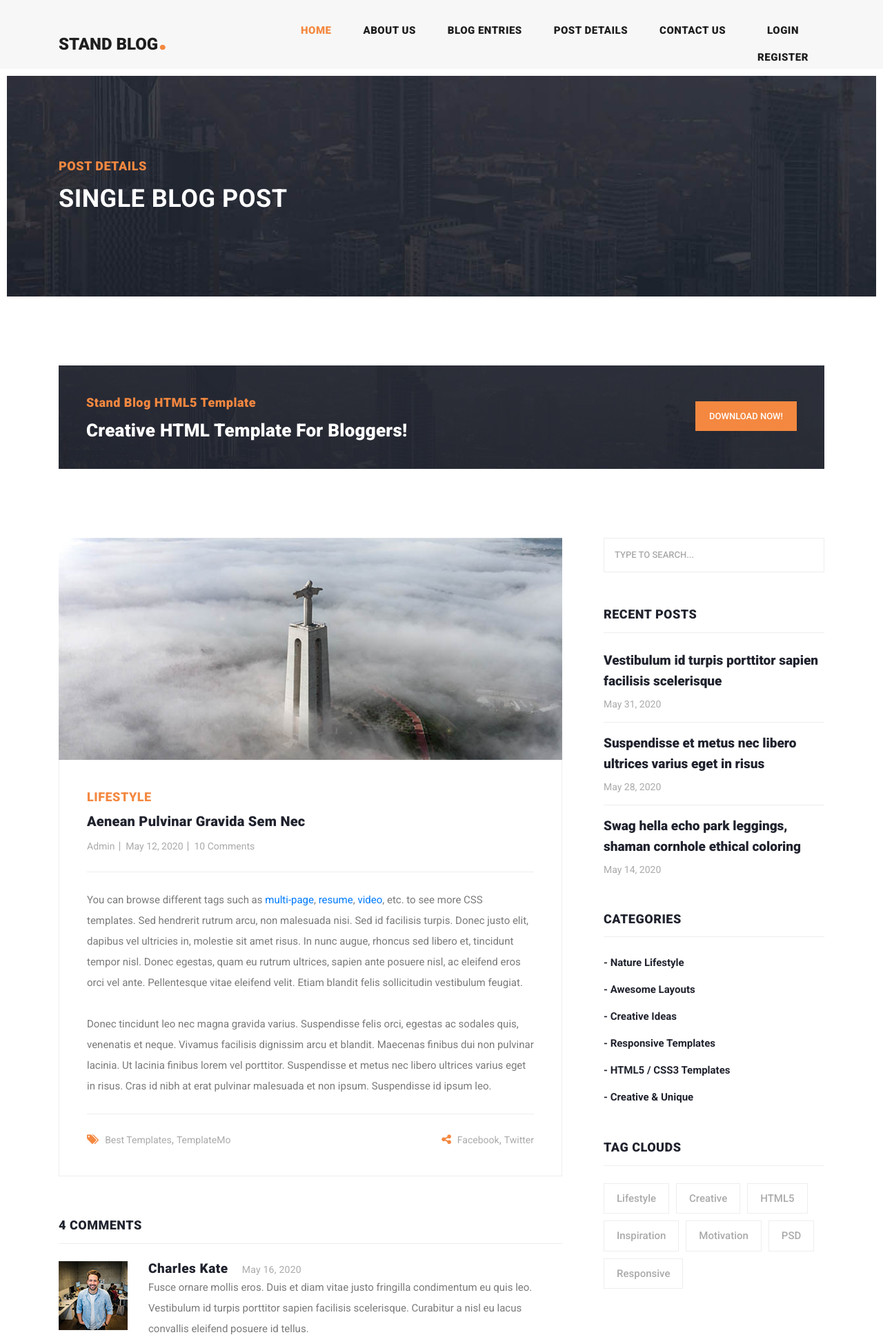
After one commit to Denizrazpoush/Proweblog, a Django app: template blog_app/templates/blog_app/post-details.html in a window 1280 px wide. The commit adds this page. Shown: the top 1939 px of the page at 69% size. Run offline with Django 3.2, Linux system fonts and the light colour scheme; the template is opened without the code that fills it, so the values that code supplies are empty; some libraries are stand-ins or nearby versions.

Commit message:
post detail

```diff
--- /dev/null
+++ b/blog_app/templates/blog_app/post-details.html
@@ -0,0 +1,253 @@
+{% extends "home_app/base.html" %}
+{% load static %}
+
+
+    {% block content %}
+    <!-- Page Content -->
+    <!-- Banner Starts Here -->
+    <div class="heading-page header-text">
+      <section class="page-heading">
+        <div class="container">
+          <div class="row">
+            <div class="col-lg-12">
+              <div class="text-content">
+                <h4>Post Details</h4>
+                <h2>Single blog post</h2>
+              </div>
+            </div>
+          </div>
+        </div>
+      </section>
+    </div>
+
+    <!-- Banner Ends Here -->
+
+    <section class="call-to-action">
+      <div class="container">
+        <div class="row">
+          <div class="col-lg-12">
+            <div class="main-content">
+              <div class="row">
+                <div class="col-lg-8">
+                  <span>Stand Blog HTML5 Template</span>
+                  <h4>Creative HTML Template For Bloggers!</h4>
+                </div>
+                <div class="col-lg-4">
+                  <div class="main-button">
+                    <a rel="nofollow" href="https://templatemo.com/tm-551-stand-blog" target="_parent">Download Now!</a>
+                  </div>
+                </div>
+              </div>
+            </div>
+          </div>
+        </div>
+      </div>
+    </section>
+
+
+    <section class="blog-posts grid-system">
+      <div class="container">
+        <div class="row">
+          <div class="col-lg-8">
+            <div class="all-blog-posts">
+              <div class="row">
+                <div class="col-lg-12">
+                  <div class="blog-post">
+                    <div class="blog-thumb">
+                      <img src="{% static "home_app/images/blog-post-02.jpg" %}" alt="">
+                    </div>
+                    <div class="down-content">
+                      <span>Lifestyle</span>
+                      <a href="post-details.html"><h4>Aenean pulvinar gravida sem nec</h4></a>
+                      <ul class="post-info">
+                        <li><a href="#">Admin</a></li>
+                        <li><a href="#">May 12, 2020</a></li>
+                        <li><a href="#">10 Comments</a></li>
+                      </ul>
+                      <p>You can browse different tags such as <a rel="nofollow" href="https://templatemo.com/tag/multi-page" target="_parent">multi-page</a>, <a rel="nofollow" href="https://templatemo.com/tag/resume" target="_parent">resume</a>, <a rel="nofollow" href="https://templatemo.com/tag/video" target="_parent">video</a>, etc. to see more CSS templates. Sed hendrerit rutrum arcu, non malesuada nisi. Sed id facilisis turpis. Donec justo elit, dapibus vel ultricies in, molestie sit amet risus. In nunc augue, rhoncus sed libero et, tincidunt tempor nisl. Donec egestas, quam eu rutrum ultrices, sapien ante posuere nisl, ac eleifend eros orci vel ante. Pellentesque vitae eleifend velit. Etiam blandit felis sollicitudin vestibulum feugiat.
+                      <br><br>Donec tincidunt leo nec magna gravida varius. Suspendisse felis orci, egestas ac sodales quis, venenatis et neque. Vivamus facilisis dignissim arcu et blandit. Maecenas finibus dui non pulvinar lacinia. Ut lacinia finibus lorem vel porttitor. Suspendisse et metus nec libero ultrices varius eget in risus. Cras id nibh at erat pulvinar malesuada et non ipsum. Suspendisse id ipsum leo.</p>
+                      <div class="post-options">
+                        <div class="row">
+                          <div class="col-6">
+                            <ul class="post-tags">
+                              <li><i class="fa fa-tags"></i></li>
+                              <li><a href="#">Best Templates</a>,</li>
+                              <li><a href="#">TemplateMo</a></li>
+                            </ul>
+                          </div>
+                          <div class="col-6">
+                            <ul class="post-share">
+                              <li><i class="fa fa-share-alt"></i></li>
+                              <li><a href="#">Facebook</a>,</li>
+                              <li><a href="#"> Twitter</a></li>
+                            </ul>
+                          </div>
+                        </div>
+                      </div>
+                    </div>
+                  </div>
+                </div>
+                <div class="col-lg-12">
+                  <div class="sidebar-item comments">
+                    <div class="sidebar-heading">
+                      <h2>4 comments</h2>
+                    </div>
+                    <div class="content">
+                      <ul>
+                        <li>
+                          <div class="author-thumb">
+                            <img src="{% static "home_app/images/comment-author-01.jpg" %}" alt="" >
+                          </div>
+                          <div class="right-content">
+                            <h4>Charles Kate<span>May 16, 2020</span></h4>
+                            <p>Fusce ornare mollis eros. Duis et diam vitae justo fringilla condimentum eu quis leo. Vestibulum id turpis porttitor sapien facilisis scelerisque. Curabitur a nisl eu lacus convallis eleifend posuere id tellus.</p>
+                          </div>
+                        </li>
+                        <li class="replied">
+                          <div class="author-thumb">
+                            <img src="{% static "home_app/images/comment-author-02.jpg" %}" alt="">
+                          </div>
+                          <div class="right-content">
+                            <h4>Thirteen Man<span>May 20, 2020</span></h4>
+                            <p>In porta urna sed venenatis sollicitudin. Praesent urna sem, pulvinar vel mattis eget.</p>
+                          </div>
+                        </li>
+                        <li>
+                          <div class="author-thumb">
+                            <img src="{% static "home_app/images/comment-author-03.jpg" %}" alt="">
+                          </div>
+                          <div class="right-content">
+                            <h4>Belisimo Mama<span>May 16, 2020</span></h4>
+                            <p>Nullam nec pharetra nibh. Cras tortor nulla, faucibus id tincidunt in, ultrices eget ligula. Sed vitae suscipit ligula. Vestibulum id turpis volutpat, lobortis turpis ac, molestie nibh.</p>
+                          </div>
+                        </li>
+                        <li class="replied">
+                          <div class="author-thumb">
+                            <img srhome_appstatic "home_app/images/comment-author-02.jpg"  %}" alt="">
+                          </div>
+                          <div class="right-content">
+                            <h4>Thirteen Man<span>May 22, 2020</span></h4>
+                            <p>Mauris sit amet justo vulputate, cursus massa congue, vestibulum odio. Aenean elit nunc, gravida in erat sit amet, feugiat viverra leo.</p>
+                          </div>
+                        </li>
+                      </ul>
+                    </div>
+                  </div>
+                </div>
+                <div class="col-lg-12">
+                  <div class="sidebar-item submit-comment">
+                    <div class="sidebar-heading">
+                      <h2>Your comment</h2>
+                    </div>
+                    <div class="content">
+                      <form id="comment" action="#" method="post">
+                        <div class="row">
+                          <div class="col-md-6 col-sm-12">
+                            <fieldset>
+                              <input name="name" type="text" id="name" placeholder="Your name" required="">
+                            </fieldset>
+                          </div>
+                          <div class="col-md-6 col-sm-12">
+                            <fieldset>
+                              <input name="email" type="text" id="email" placeholder="Your email" required="">
+                            </fieldset>
+                          </div>
+                          <div class="col-md-12 col-sm-12">
+                            <fieldset>
+                              <input name="subject" type="text" id="subject" placeholder="Subject">
+                            </fieldset>
+                          </div>
+                          <div class="col-lg-12">
+                            <fieldset>
+                              <textarea name="message" rows="6" id="message" placeholder="Type your comment" required=""></textarea>
+                            </fieldset>
+                          </div>
+                          <div class="col-lg-12">
+                            <fieldset>
+                              <button type="submit" id="form-submit" class="main-button">Submit</button>
+                            </fieldset>
+                          </div>
+                        </div>
+                      </form>
+                    </div>
+                  </div>
+                </div>
+              </div>
+            </div>
+          </div>
+          <div class="col-lg-4">
+            <div class="sidebar">
+              <div class="row">
+                <div class="col-lg-12">
+                  <div class="sidebar-item search">
+                    <form id="search_form" name="gs" method="GET" action="#">
+                      <input type="text" name="q" class="searchText" placeholder="type to search..." autocomplete="on">
+                    </form>
+                  </div>
+                </div>
+                <div class="col-lg-12">
+                  <div class="sidebar-item recent-posts">
+                    <div class="sidebar-heading">
+                      <h2>Recent Posts</h2>
+                    </div>
+                    <div class="content">
+                      <ul>
+                        <li><a href="post-details.html">
+                          <h5>Vestibulum id turpis porttitor sapien facilisis scelerisque</h5>
+                          <span>May 31, 2020</span>
+                        </a></li>
+                        <li><a href="post-details.html">
+                          <h5>Suspendisse et metus nec libero ultrices varius eget in risus</h5>
+                          <span>May 28, 2020</span>
+                        </a></li>
+                        <li><a href="post-details.html">
+                          <h5>Swag hella echo park leggings, shaman cornhole ethical coloring</h5>
+                          <span>May 14, 2020</span>
+                        </a></li>
+                      </ul>
+                    </div>
+                  </div>
+                </div>
+                <div class="col-lg-12">
+                  <div class="sidebar-item categories">
+                    <div class="sidebar-heading">
+                      <h2>Categories</h2>
+                    </div>
+                    <div class="content">
+                      <ul>
+                        <li><a href="#">- Nature Lifestyle</a></li>
+                        <li><a href="#">- Awesome Layouts</a></li>
+                        <li><a href="#">- Creative Ideas</a></li>
+                        <li><a href="#">- Responsive Templates</a></li>
+                        <li><a href="#">- HTML5 / CSS3 Templates</a></li>
+                        <li><a href="#">- Creative &amp; Unique</a></li>
+                      </ul>
+                    </div>
+                  </div>
+                </div>
+                <div class="col-lg-12">
+                  <div class="sidebar-item tags">
+                    <div class="sidebar-heading">
+                      <h2>Tag Clouds</h2>
+                    </div>
+                    <div class="content">
+                      <ul>
+                        <li><a href="#">Lifestyle</a></li>
+                        <li><a href="#">Creative</a></li>
+                        <li><a href="#">HTML5</a></li>
+                        <li><a href="#">Inspiration</a></li>
+                        <li><a href="#">Motivation</a></li>
+                        <li><a href="#">PSD</a></li>
+                        <li><a href="#">Responsive</a></li>
+                      </ul>
+                    </div>
+                  </div>
+                </div>
+              </div>
+            </div>
+          </div>
+        </div>
+      </div>
+    </section>
+
+{% endblock %}
--- a/home_app/templates/home_app/base.html
+++ b/home_app/templates/home_app/base.html
@@ -0,0 +1,152 @@
+<!DOCTYPE html>
+{% load static %}
+<html lang="en">
+
+  <head>
+
+    <meta charset="utf-8">
+    <meta name="viewport" content="width=device-width, initial-scale=1, shrink-to-fit=no">
+    <meta name="description" content="">
+    <meta name="author" content="TemplateMo">
+    <link href="https://fonts.googleapis.com/css?family=Roboto:100,100i,300,300i,400,400i,500,500i,700,700i,900,900i&display=swap" rel="stylesheet">
+
+    <title>Stand CSS Blog by TemplateMo</title>
+
+    <!-- Bootstrap core CSS -->
+    <link href="{% static "home_app/vendor/bootstrap/css/bootstrap.min.css" %}" rel="stylesheet">
+
+
+    <!-- Additional CSS Files -->
+    <link rel="stylesheet" href="{% static "home_app/css/fontawesome.css" %}">
+    <link rel="stylesheet" href="{% static "home_app/css/templatemo-stand-blog.css" %}">
+    <link rel="stylesheet" href="{% static "home_app/css/owl.css" %}">
+<!--
+
+TemplateMo 551 Stand Blog
+
+https://templatemo.com/tm-551-stand-blog
+
+-->
+  </head>
+
+  <body>
+
+    <!-- ***** Preloader Start ***** -->
+    <div id="preloader">
+        <div class="jumper">
+            <div></div>
+            <div></div>
+            <div></div>
+        </div>
+    </div>
+    <!-- ***** Preloader End ***** -->
+
+    <!-- Header -->
+    <header class="">
+      <nav class="navbar navbar-expand-lg">
+        <div class="container">
+          <a class="navbar-brand" href="index.html"><h2>Stand Blog<em>.</em></h2></a>
+          <button class="navbar-toggler" type="button" data-toggle="collapse" data-target="#navbarResponsive" aria-controls="navbarResponsive" aria-expanded="false" aria-label="Toggle navigation">
+            <span class="navbar-toggler-icon"></span>
+          </button>
+          <div class="collapse navbar-collapse" id="navbarResponsive">
+            <ul class="navbar-nav ml-auto">
+              <li class="nav-item active">
+                <a class="nav-link" href="index.html">Home
+                  <span class="sr-only">(current)</span>
+                </a>
+              </li>
+              <li class="nav-item">
+                <a class="nav-link" href="about.html">About Us</a>
+              </li>
+              <li class="nav-item">
+                <a class="nav-link" href="blog.html">Blog Entries</a>
+              </li>
+              <li class="nav-item">
+                <a class="nav-link" href="post-details.html">Post Details</a>
+              </li>
+              <li class="nav-item">
+                <a class="nav-link" href="contact.html">Contact Us</a>
+                <li class="nav-item">
+                {% if request.user.is_authenticated %}
+                    <a class="nav-link" href="contact.html">{{ request.user.username }}</a>
+                    <div class="d-flex">
+                        <a  href="{% url 'login_app:logout' %}"><span class="badge badge-danger mt-2">logout</span></a>
+                    </div>
+                    {% if user.profile.image %}
+                        <img src="{{user.profile.image.url}}" height=20px width=20px alt="imageurl" style="border-radius: 100%" >
+                    {% else %}
+                        <span><img src="{% static "home_app/images/banner-item-01.jpg" %}" width="30px" height="30" style="border-radius: 100%" alt="imageurl"></span>
+
+                    {% endif %}
+
+
+                {% else %}
+                    <a class="nav-link" href="{% url 'login_app:login' %}">Login</a>
+                    <a class="nav-link" href="{% url 'login_app:register' %}">Register</a>
+                {% endif %}
+
+
+              </li>
+            </ul>
+          </div>
+        </div>
+      </nav>
+    </header>
+
+{% block content %}
+
+
+{% endblock %}
+
+
+
+
+
+<footer>
+      <div class="container">
+        <div class="row">
+          <div class="col-lg-12">
+            <ul class="social-icons">
+              <li><a href="#">Facebook</a></li>
+              <li><a href="#">Twitter</a></li>
+              <li><a href="#">Behance</a></li>
+              <li><a href="#">Linkedin</a></li>
+              <li><a href="#">Dribbble</a></li>
+            </ul>
+          </div>
+          <div class="col-lg-12">
+            <div class="copyright-text">
+              <p>Copyright 2020 Stand Blog Co.
+
+                 | Design: <a rel="nofollow" href="https://templatemo.com" target="_parent">TemplateMo</a></p>
+            </div>
+          </div>
+        </div>
+      </div>
+    </footer>
+
+    <!-- Bootstrap core JavaScript -->
+    <script src="{% static "home_app/vendor/jquery/jquery.min.js" %}"></script>
+    <script src="{% static "home_app/vendor/bootstrap/js/bootstrap.bundle.min.js" %}"></script>
+
+    <!-- Additional Scripts -->
+    <script src="{% static "home_app/js/custom.js" %}"></script>
+    <script src="{% static "home_app/js/owl.js" %}"></script>
+    <script src="{% static "home_app/js/slick.js" %}"></script>
+    <script src="{% static "home_app/js/isotope.js" %}"></script>
+    <script src="{% static "home_app/js/accordions.js" %}"></script>
+
+    <script language = "text/Javascript">
+      cleared[0] = cleared[1] = cleared[2] = 0; //set a cleared flag for each field
+      function clearField(t){                   //declaring the array outside of the
+      if(! cleared[t.id]){                      // function makes it static and global
+          cleared[t.id] = 1;  // you could use true and false, but that's more typing
+          t.value='';         // with more chance of typos
+          t.style.color='#fff';
+          }
+      }
+    </script>
+
+  </body>
+</html>
--- a/home_app/views.py
+++ b/home_app/views.py
@@ -1,5 +1,5 @@
 from django.shortcuts import render
-from blog_app.models import Article
+from blog_app.models import Article, ArticleManager
 
 # Create your views here.
 
@@ -7,6 +7,6 @@ from blog_app.models import Article
 def home(request):
 
     articles = Article.objects.all()
-    # print(Article.article_manager.all())
+    print(Article.article_manager.all())
 
     return render(request, 'home_app/index.html', {'articles': articles})
--- a/login_app/urls.py
+++ b/login_app/urls.py
@@ -6,7 +6,8 @@ urlpatterns = [
 
     path('login/', views.user_login, name="login"),
     path('logout/', views.user_logout, name="logout"),
-    path('register/', views.user_register, name="register")
+    path('register/', views.user_register, name="register"),
+
 
 
     ]
--- a/login_app/views.py
+++ b/login_app/views.py
@@ -7,6 +7,8 @@ from django.contrib.auth import authenticate, login, logout
 
 
 def user_login(request):
+
+
     if request.user.is_authenticated == True:
         return redirect('/')
 
--- a/proweb/urls.py
+++ b/proweb/urls.py
@@ -23,5 +23,6 @@ urlpatterns = [
     path('admin/', admin.site.urls),
     path('', include('home_app.urls')),
     path('', include('login_app.urls')),
+    path('', include('blog_app.urls')),
 
 ] + static(settings.MEDIA_URL, document_root=settings.MEDIA_ROOT)
```
Also changed, not shown: blog_app/models.py (+4 -4 lines), blog_app/urls.py (+7 -0 lines), blog_app/views.py (+7 -1 lines), home_app/templates/home_app/index.html (+6 -145 lines).
